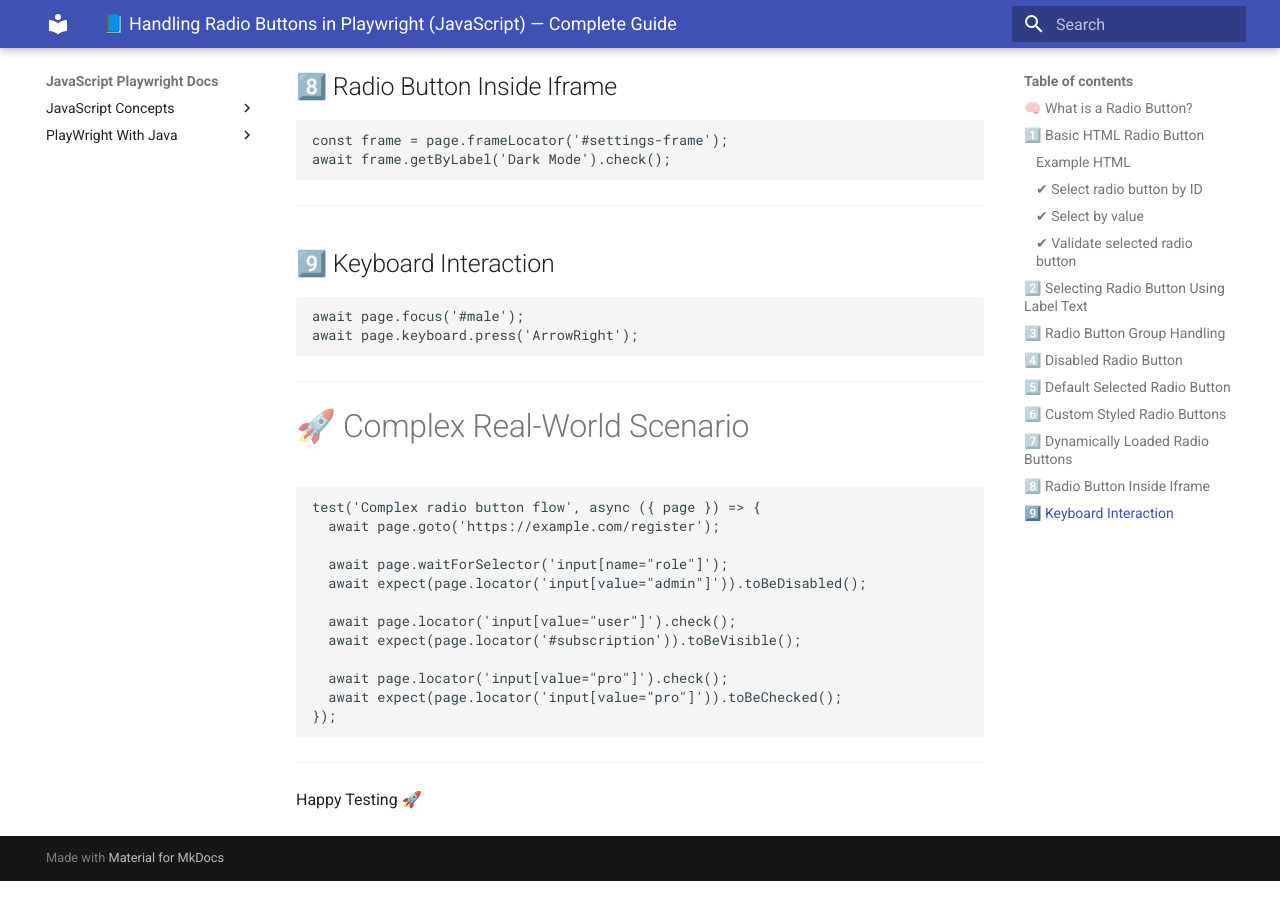
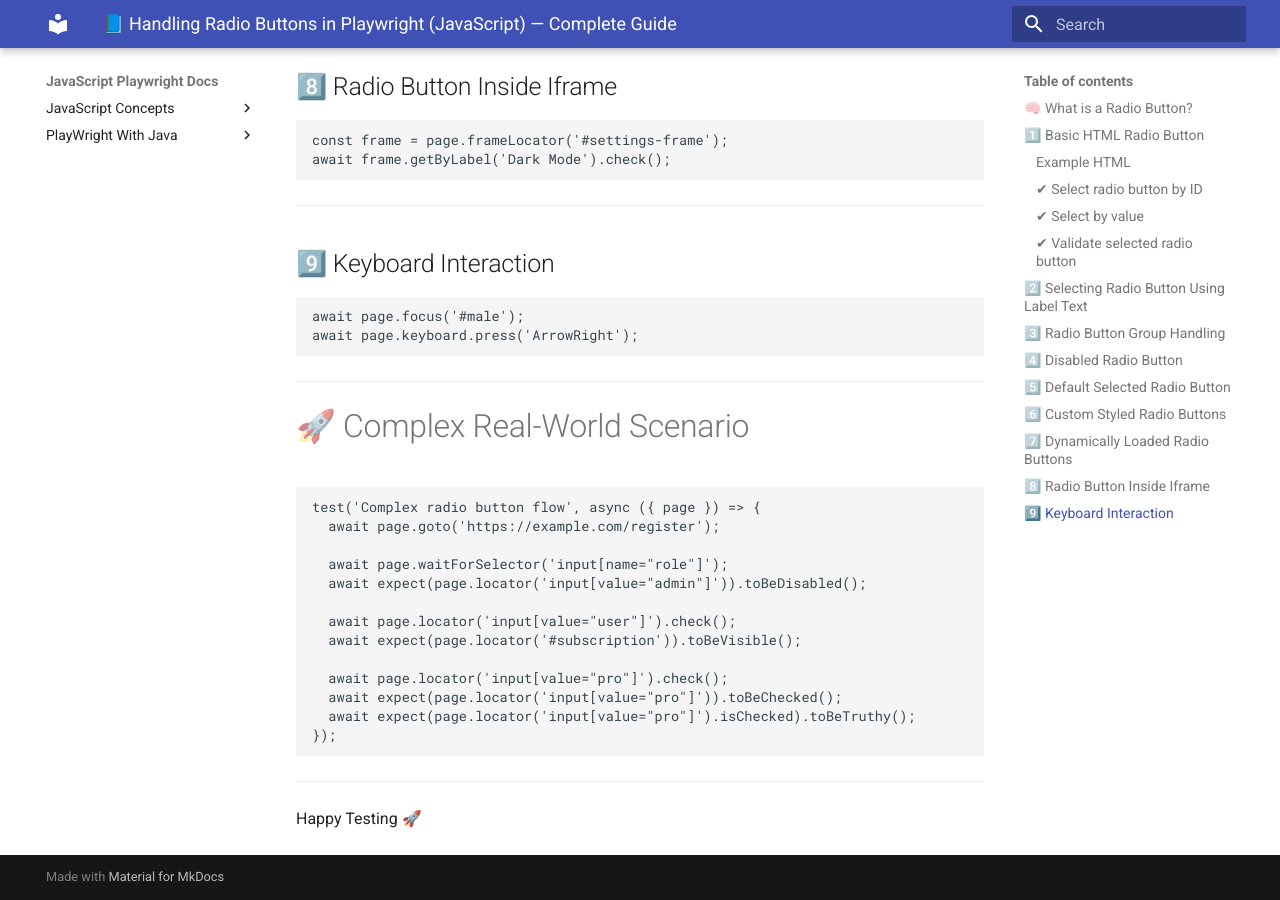
Before and after one commit to Play-Wright-course/automation-testing, an MkDocs documentation site: the page built from docs/javascriptConcepts/jscode/radio-buttons.md, in a window 1280 px wide and 900 px high, scrolled down 2419 px. Built offline with MkDocs 1.6.1 and Material for MkDocs 9.7.7, drawn with Linux system fonts in a browser that asks for light colours.

Commit message:
Update radio-buttons.md

````diff
--- a/docs/javascriptConcepts/jscode/radio-buttons.md
+++ b/docs/javascriptConcepts/jscode/radio-buttons.md
@@ -145,6 +145,7 @@ test('Complex radio button flow', async ({ page }) => {
 
   await page.locator('input[value="pro"]').check();
   await expect(page.locator('input[value="pro"]')).toBeChecked();
+  await expect(page.locator('input[value="pro"]').isChecked).toBeTruthy();
 });
 ```
 
````
